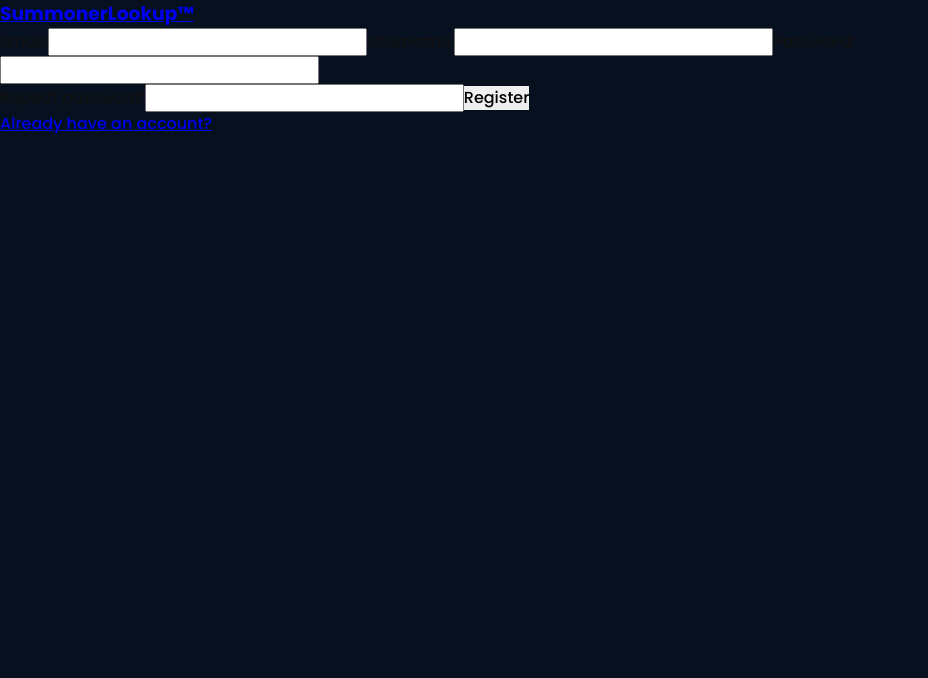
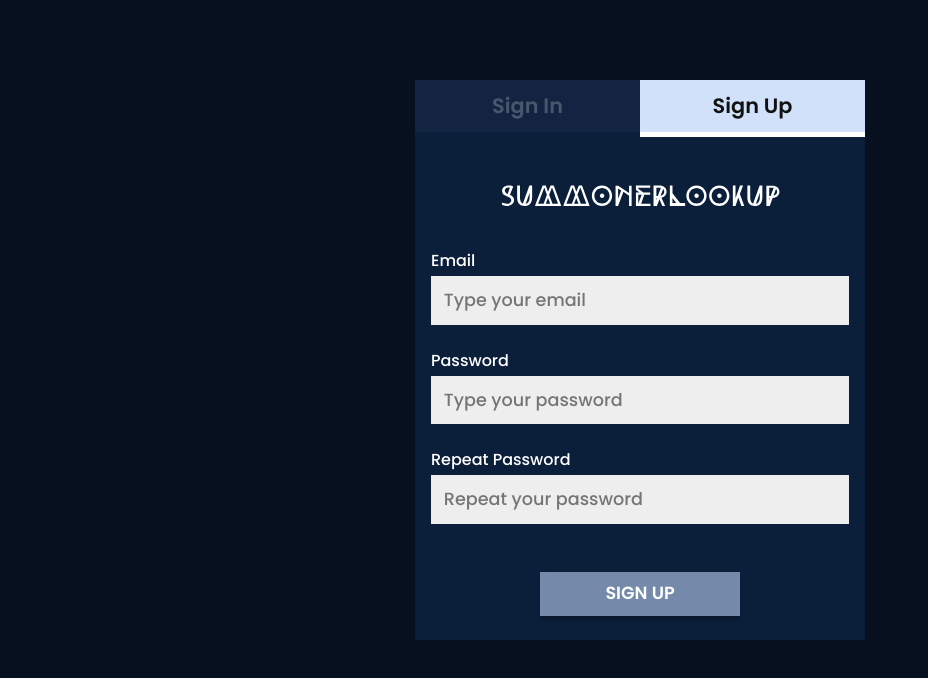
Before and after one commit to mrperrytpx/SummonerLookup, a React (Create React App) app in the folder client/: page /signup in a window 1280 px wide. Shown: the top 678 px of the page, without its empty margins (0-928 px from the left). Built offline with nearby package versions, Linux system fonts and the light colour scheme; no server answers.

Commit message:
made template for a page with a single form, removed username from user schema, made basic sign up page

```diff
--- a/client/src/App.jsx
+++ b/client/src/App.jsx
@@ -8,6 +8,7 @@ import GlobalStyles from "./misc/globalStyles";
 
 import { Home } from "./components/pages/Home/Home";
 import { SignIn } from "./components/pages/SignIn/SignIn";
+import { SignUp } from "./components/pages/SignUp/SignUp";
 
 import Register from "./views/Register";
 import Me from "./views/Me";
@@ -59,7 +60,7 @@ const App = () => {
 				<Route element={<WithoutNav />}>
 					<Route element={<ProtectedRoute redirectPath="/" isAllowed={!accessToken} />}>
 						<Route path="/signin" element={<SignIn />} />
-						<Route path="/signup" element={<Register />} />
+						<Route path="/signup" element={<SignUp />} />
 					</Route>
 				</Route>
 
--- a/client/src/components/pages/SignIn/SignIn.jsx
+++ b/client/src/components/pages/SignIn/SignIn.jsx
@@ -5,8 +5,8 @@ import { FormLabelInput } from "../../atoms/FormLabelInput/FormLabelInput";
 import { FormNav } from "../../molecules/FormNav/FormNav";
 import { SignInUpForm } from "../../molecules/SignInUpForm/SignInUpForm";
 import { useAuth } from "../../../hooks/useAuth";
-import { StyledSignIn } from "./SignIn.styled";
 import { Button } from "../../atoms/Button/Button";
+import { SingleFormPage } from "../../templates/SingleFormPage/SingleFormPage";
 
 export const SignIn = () => {
 
@@ -16,7 +16,7 @@ export const SignIn = () => {
   const onSubmit = (data) => signIn.mutate({ ...data });
 
   return (
-    <StyledSignIn>
+    <SingleFormPage>
       <section>
         <FormNav />
         <SignInUpForm onSubmit={handleSubmit(onSubmit)} >
@@ -42,6 +42,6 @@ export const SignIn = () => {
           <Button wide={true} type="submit" variant="quaternary">SIGN IN</Button>
         </SignInUpForm>
       </section>
-    </StyledSignIn>
+    </SingleFormPage>
   );
 };
--- a/client/src/components/pages/SignIn/SignIn.styled.js
+++ /dev/null
@@ -1,17 +0,0 @@
-import styled from "styled-components";
-
-export const StyledSignIn = styled.main`
-    margin: auto;
-
-    section {
-        margin: 5rem auto;
-        width: min(450px, 95%);
-        background-color: ${({ theme }) => theme.backgroundColors.secondary};
-
-        @media only screen and (max-width: ${({ theme }) => theme.resolutions.mobile}) {
-            margin: 1rem auto;
-            background-color: ${({ theme }) => theme.backgroundColors.primary};
-        }
-    }
-
-`;
--- /dev/null
+++ b/client/src/components/pages/SignUp/SignUp.jsx
@@ -0,0 +1,55 @@
+import { ReactComponent as TextLogoNoSquare } from "../../../assets/text_logo_no_square.svg";
+import { SvgLink } from "../../atoms/SvgLink/SvgLink";
+import { useForm } from "react-hook-form";
+import { FormLabelInput } from "../../atoms/FormLabelInput/FormLabelInput";
+import { FormNav } from "../../molecules/FormNav/FormNav";
+import { SignInUpForm } from "../../molecules/SignInUpForm/SignInUpForm";
+import { useAuth } from "../../../hooks/useAuth";
+import { Button } from "../../atoms/Button/Button";
+import { SingleFormPage } from "../../templates/SingleFormPage/SingleFormPage";
+
+export const SignUp = () => {
+
+  const { register, handleSubmit } = useForm();
+  const { signUp } = useAuth();
+
+  const onSubmit = (data) => signUp.mutate({ ...data });
+
+  return (
+    <SingleFormPage>
+      <section>
+        <FormNav />
+        <SignInUpForm onSubmit={handleSubmit(onSubmit)} >
+          <SvgLink to="/">
+            <TextLogoNoSquare fill="white" />
+          </SvgLink>
+          <FormLabelInput
+            register={register}
+            formName="email"
+            label="Email"
+            type="email"
+            placeholder="Type your email"
+            required
+          />
+          <FormLabelInput
+            formName="password"
+            register={register}
+            label="Password"
+            type="password"
+            placeholder="Type your password"
+            required
+          />
+          <FormLabelInput
+            formName="repeatPassword"
+            register={register}
+            label="Repeat Password"
+            type="password"
+            placeholder="Repeat your password"
+            required
+          />
+          <Button wide={true} type="submit" variant="quaternary">SIGN UP</Button>
+        </SignInUpForm>
+      </section>
+    </SingleFormPage>
+  );
+};
--- /dev/null
+++ b/client/src/components/templates/SingleFormPage/SingleFormPage.jsx
@@ -0,0 +1,7 @@
+import { StyledSingleFormPage } from "./SingleFormPage.styled";
+
+export const SingleFormPage = ({ children }) => {
+  return (
+    <StyledSingleFormPage>{children}</StyledSingleFormPage>
+  );
+};
--- /dev/null
+++ b/client/src/components/templates/SingleFormPage/SingleFormPage.styled.js
@@ -0,0 +1,17 @@
+import styled from "styled-components";
+
+export const StyledSingleFormPage = styled.main`
+    margin: auto;
+
+    section {
+        margin: 5rem auto;
+        width: min(450px, 95%);
+        background-color: ${({ theme }) => theme.backgroundColors.secondary};
+
+        @media only screen and (max-width: ${({ theme }) => theme.resolutions.mobile}) {
+            margin: 1rem auto;
+            background-color: ${({ theme }) => theme.backgroundColors.primary};
+        }
+    }
+
+`;
--- a/client/src/hooks/useAuth.js
+++ b/client/src/hooks/useAuth.js
@@ -87,8 +87,8 @@ const useSignInMutation = (setAccessToken, setUser, navigate) => {
 };
 
 const useSignUpMutation = (navigate) => {
-    const signUp = async ({ email, username, password }) => {
-        const info = { email, username, password };
+    const signUp = async ({ email, password }) => {
+        const info = { email, password };
         console.log("REG INFO: ", info);
         const controller = new AbortController();
         const response = await fetch(`/api/auth/register`, {
```
Also changed, not shown: 2 other files (tests, documents, lock files or other folders).
